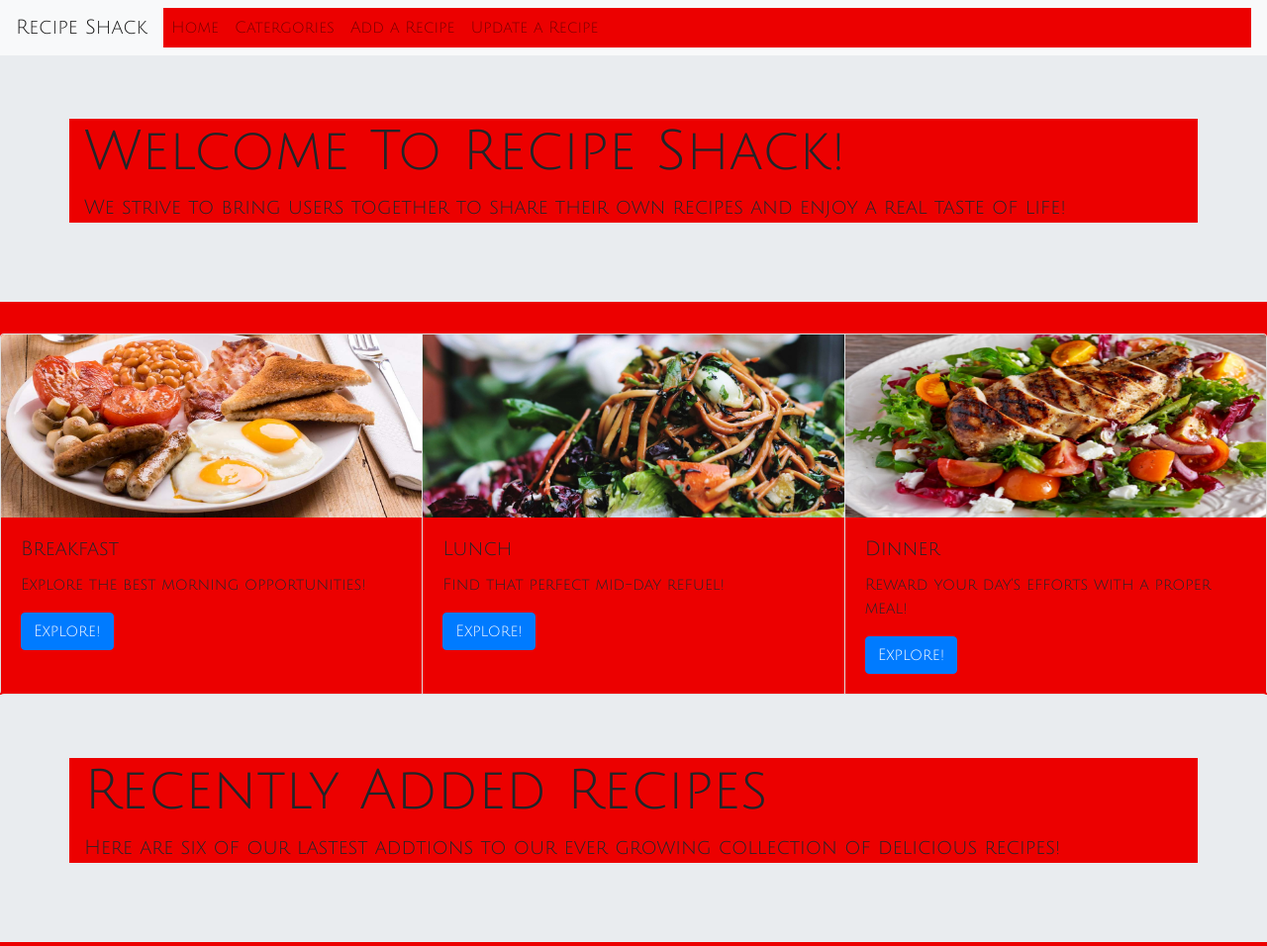
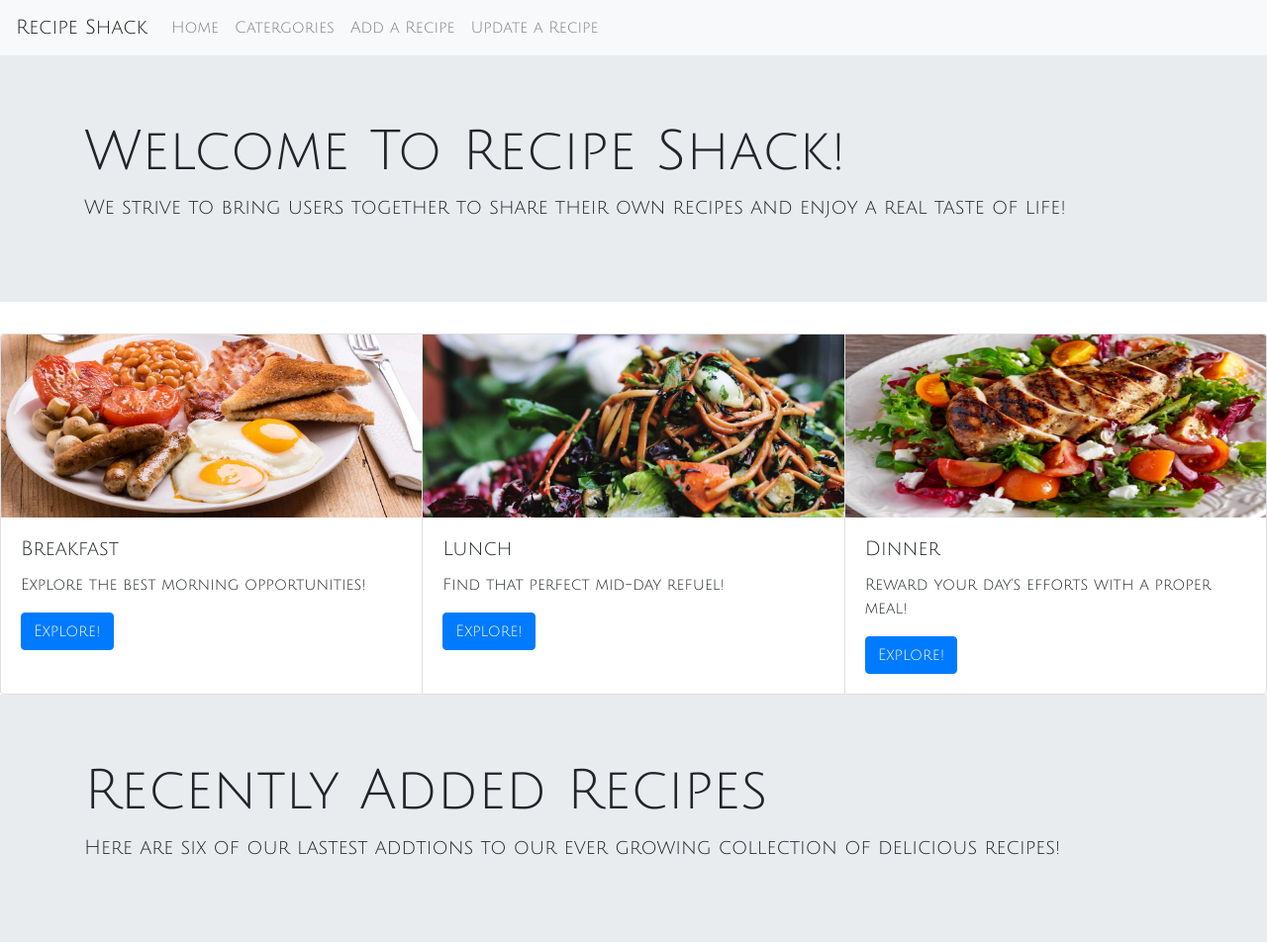
Before and after one commit to Jai-austin95/Recipe_Shack, a Flask app: page / in a window 1280 px wide. Shown: the top 956 px of the page at 99% size. Run offline with Flask 2, Linux system fonts and the light colour scheme; some libraries are stand-ins or nearby versions.

Commit message:
removed test static css

```diff
--- a/static/style.css
+++ b/static/style.css
@@ -2,6 +2,4 @@
 
 * {
     font-family: 'Julius Sans One', sans-serif;
-    text-decoration: none;
-    background-color: rgb(236, 0, 0);
 }
```
